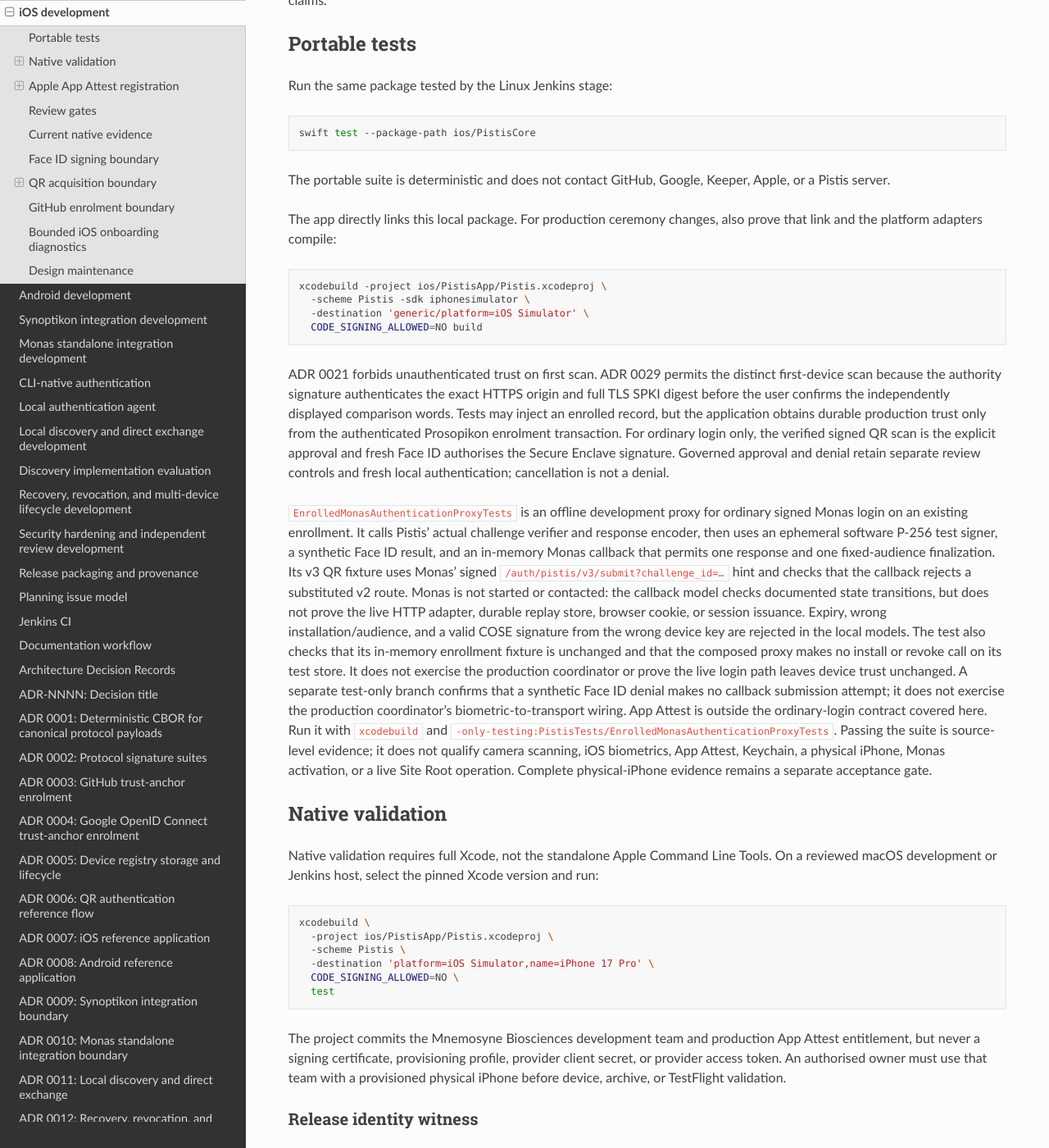
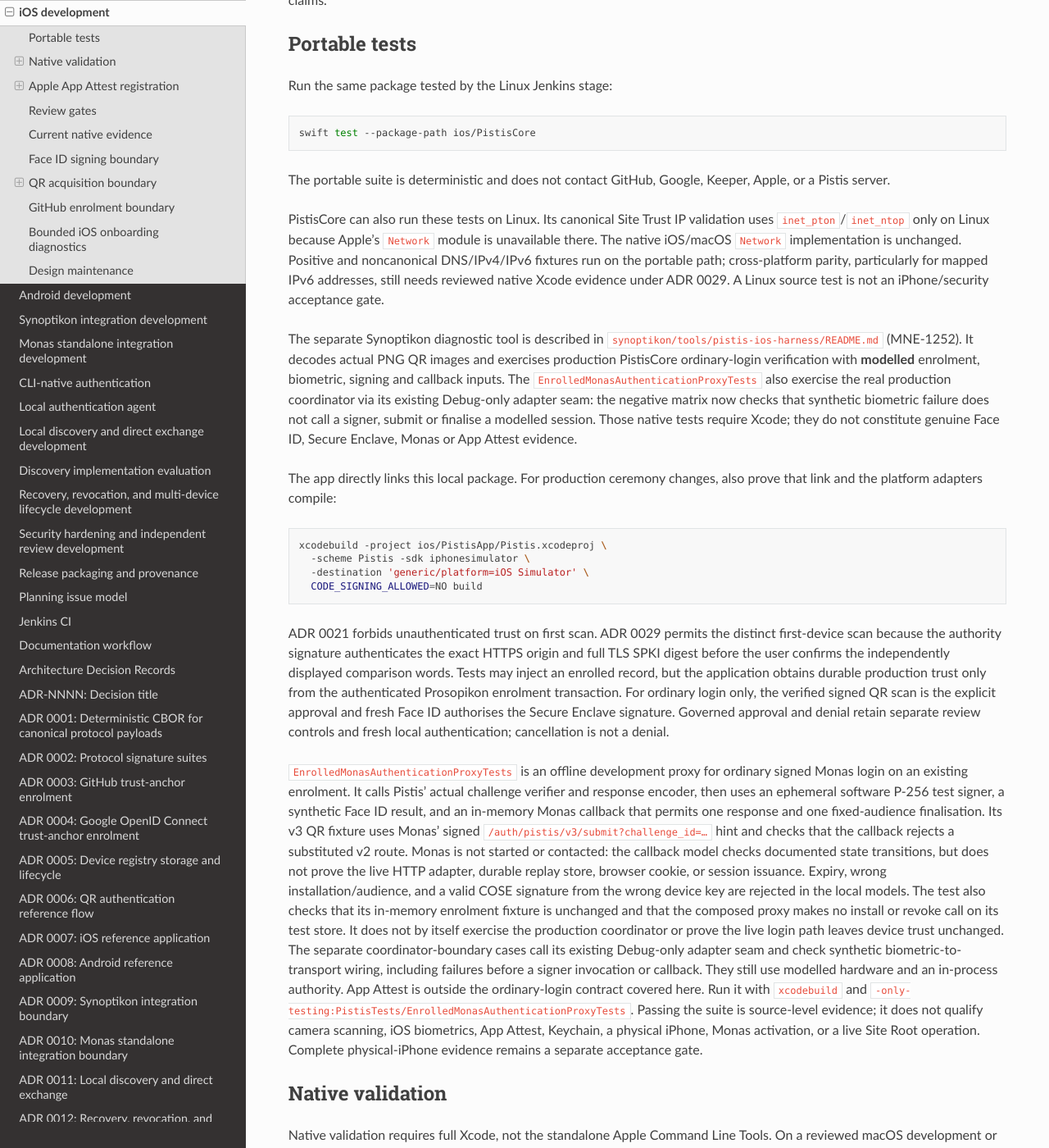
Before and after one commit to sagrudd/pistis, a Sphinx documentation site: the page built from docs/development/ios.md, in a window 1280 px wide and 1400 px high, scrolled down 462 px. Shown: the whole window at 82% size. Built offline with Sphinx 7.4.7 and the Read the Docs theme 3.1.0, drawn with Linux system fonts in a browser that asks for light colours; the version number could not be read and is left out; some of the changed text lies outside the part shown.

Commit message:
fix(ios): enable portable core and assert biometric failure boundaries
Co-Authored-By: Devin AI <158243242+devin-ai-integration[bot]@users.noreply.github.com>

```diff
--- a/docs/development/ios.md
+++ b/docs/development/ios.md
@@ -27,6 +27,24 @@ swift test --package-path ios/PistisCore
 The portable suite is deterministic and does not contact GitHub, Google,
 Keeper, Apple, or a Pistis server.
 
+PistisCore can also run these tests on Linux. Its canonical Site Trust IP
+validation uses `inet_pton`/`inet_ntop` only on Linux because Apple's
+`Network` module is unavailable there. The native iOS/macOS `Network`
+implementation is unchanged. Positive and noncanonical DNS/IPv4/IPv6
+fixtures run on the portable path; cross-platform parity, particularly for
+mapped IPv6 addresses, still needs reviewed native Xcode evidence under
+ADR 0029. A Linux source test is not an iPhone/security acceptance gate.
+
+The separate Synoptikon diagnostic tool is described in
+`synoptikon/tools/pistis-ios-harness/README.md` (MNE-1252). It decodes actual
+PNG QR images and exercises production PistisCore ordinary-login verification
+with **modelled** enrolment, biometric, signing and callback inputs. The
+`EnrolledMonasAuthenticationProxyTests` also exercise the real production
+coordinator via its existing Debug-only adapter seam: the negative matrix
+now checks that synthetic biometric failure does not call a signer, submit
+or finalise a modelled session. Those native tests require Xcode; they do
+not constitute genuine Face ID, Secure Enclave, Monas or App Attest evidence.
+
 The app directly links this local package. For production ceremony changes,
 also prove that link and the platform adapters compile:
 
@@ -48,21 +66,22 @@ the Secure Enclave signature. Governed approval and denial retain separate
 review controls and fresh local authentication; cancellation is not a denial.
 
 `EnrolledMonasAuthenticationProxyTests` is an offline development proxy for
-ordinary signed Monas login on an existing enrollment. It calls Pistis' actual
+ordinary signed Monas login on an existing enrolment. It calls Pistis' actual
 challenge verifier and response encoder, then uses an ephemeral software
 P-256 test signer, a synthetic Face ID result, and an in-memory Monas callback
-that permits one response and one fixed-audience finalization. Its v3 QR
+that permits one response and one fixed-audience finalisation. Its v3 QR
 fixture uses Monas' signed `/auth/pistis/v3/submit?challenge_id=…` hint and
 checks that the callback rejects a substituted v2 route. Monas is not started
 or contacted: the callback model checks documented state transitions, but does
 not prove the live HTTP adapter, durable replay store, browser cookie, or
 session issuance. Expiry, wrong installation/audience, and a valid COSE
-signature from the wrong device key are rejected in the local models. The test also checks that its in-memory enrollment fixture is unchanged and
+signature from the wrong device key are rejected in the local models. The test also checks that its in-memory enrolment fixture is unchanged and
 that the composed proxy makes no install or revoke call on its test store. It
-does not exercise the production coordinator or prove the live login path
-leaves device trust unchanged. A separate test-only branch confirms that a
-synthetic Face ID denial makes no callback submission attempt; it does not
-exercise the production coordinator's biometric-to-transport wiring. App Attest
+does not by itself exercise the production coordinator or prove the live login
+path leaves device trust unchanged. The separate coordinator-boundary cases
+call its existing Debug-only adapter seam and check synthetic biometric-to-
+transport wiring, including failures before a signer invocation or callback.
+They still use modelled hardware and an in-process authority. App Attest
 is outside the ordinary-login contract covered here. Run it with
 `xcodebuild` and `-only-testing:PistisTests/EnrolledMonasAuthenticationProxyTests`.
 Passing the suite is source-level evidence; it does not qualify camera
```
Also changed, not shown: other parts of docs/development/ios.md (+3 -3 lines), CHANGELOG.md (+18 -3 lines), 7 other files.
